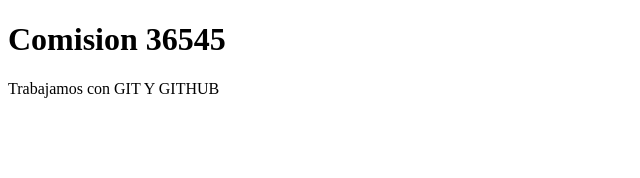
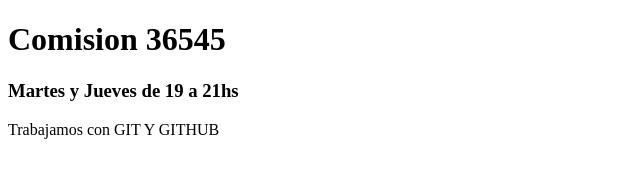
Before and after one commit to TomasMazzieri/comision-36545, a plain HTML site: page index.html in a window 1280 px wide. Shown: the whole page, without its empty margins (0-640 px from the left). Drawn offline with Linux system fonts and the light colour scheme.

Commit message:
modifico html

```diff
--- /dev/null
+++ b/css/style.css
@@ -0,0 +1,3 @@
+* {
+    margin: 0;
+}
--- a/index.html
+++ b/index.html
@@ -9,6 +9,7 @@
 <body>
 
     <h1>Comision 36545</h1>
+    <h3>Martes y Jueves de 19 a 21hs</h3>
     <p>Trabajamos con GIT Y GITHUB</p>
 
 </body>
```
